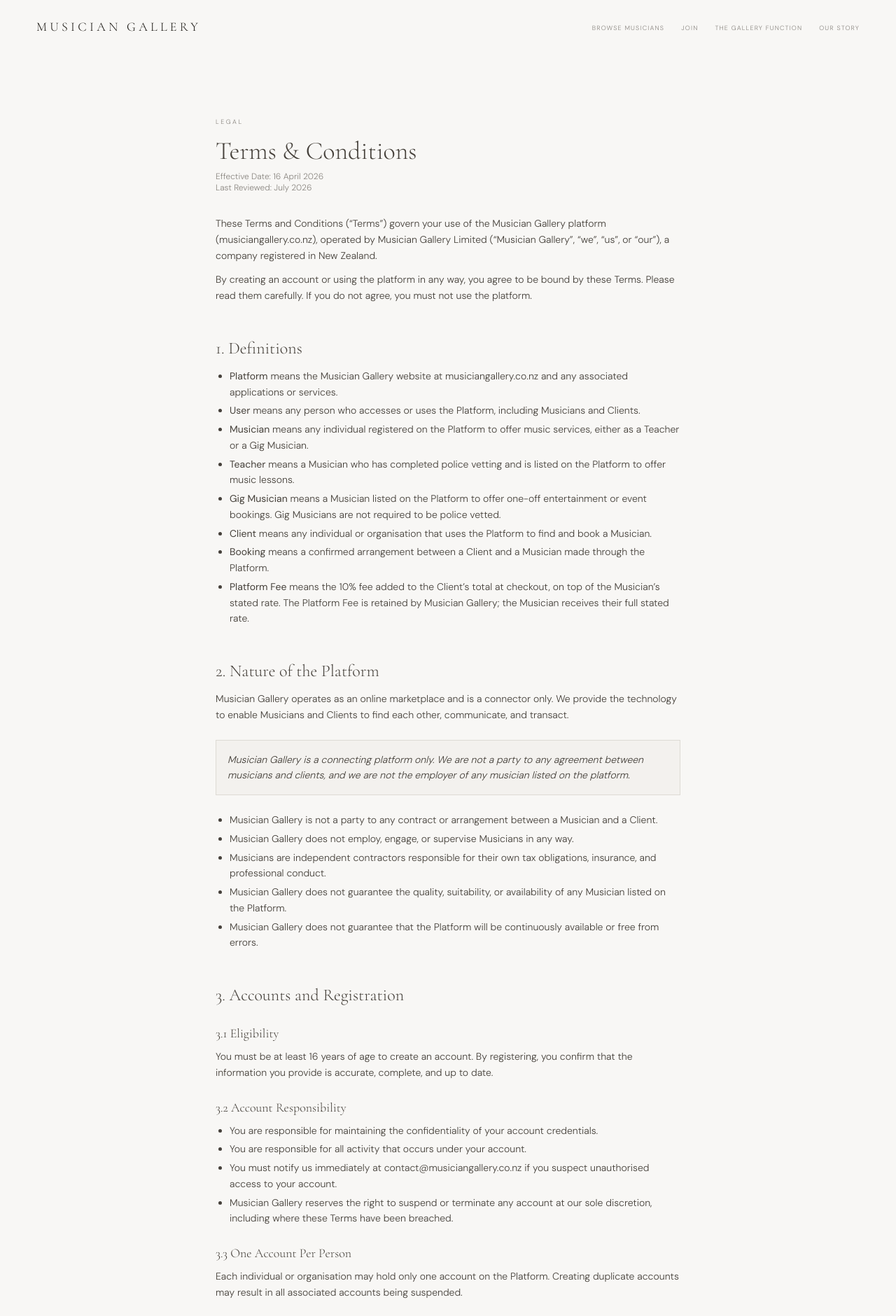
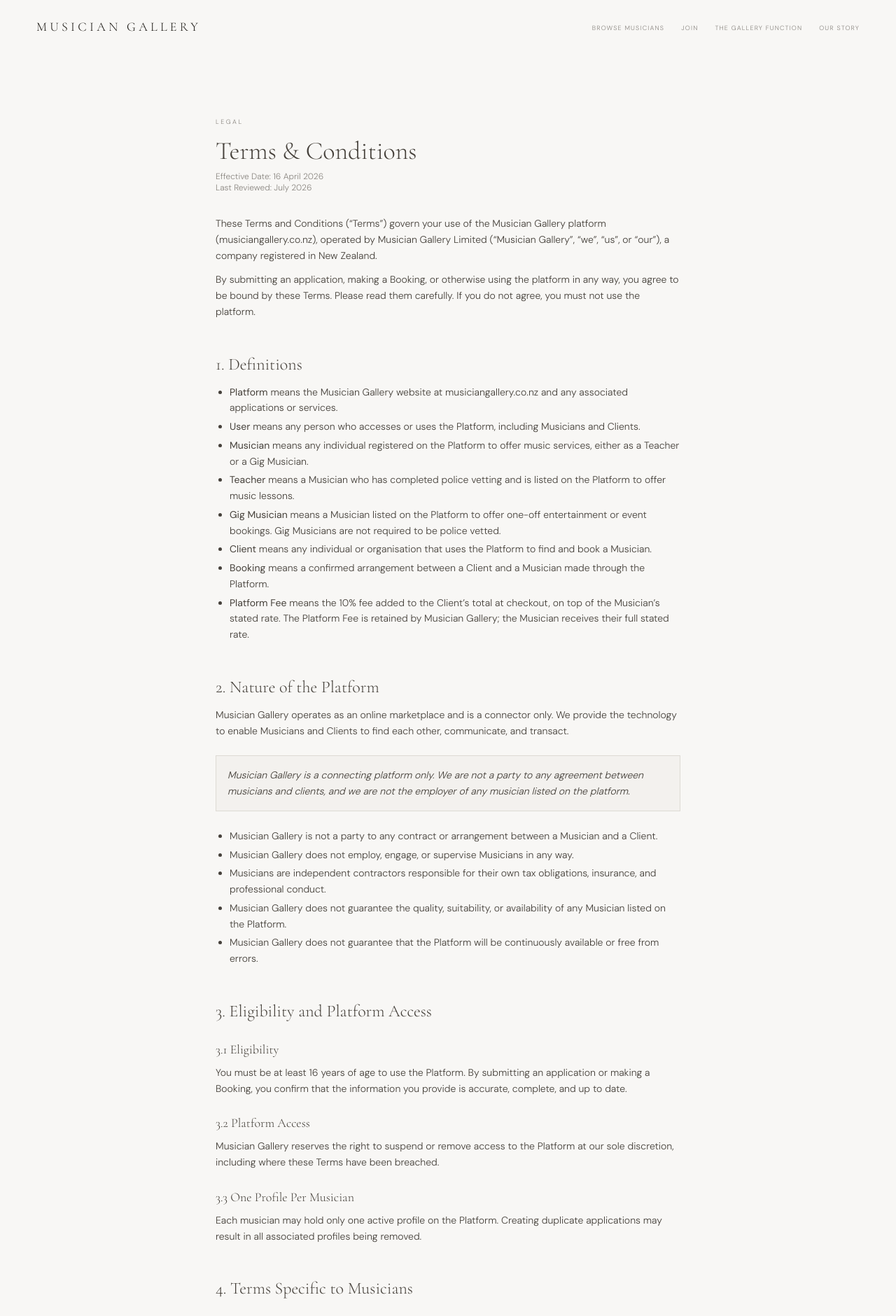
Before and after one commit to musiciangallery/Musician-Gallery, a Next.js app: page /terms in a window 1280 px wide. Shown: the top 1880 px of the page at 70% size. Built offline with nearby package versions, Linux system fonts and the light colour scheme.

Commit message:
Update page.tsx

```diff
--- a/src/app/terms/page.tsx
+++ b/src/app/terms/page.tsx
@@ -24,9 +24,10 @@ export default function TermsPage() {
         registered in New Zealand.
       </p>
       <p className={p}>
-        By creating an account or using the platform in any way, you agree to
-        be bound by these Terms. Please read them carefully. If you do not
-        agree, you must not use the platform.
+        By submitting an application, making a Booking, or otherwise using
+        the platform in any way, you agree to be bound by these Terms.
+        Please read them carefully. If you do not agree, you must not use
+        the platform.
       </p>
 
       <h2 className={h2}>1. Definitions</h2>
@@ -103,35 +104,24 @@ export default function TermsPage() {
         </li>
       </ul>
 
-      <h2 className={h2}>3. Accounts and Registration</h2>
+      <h2 className={h2}>3. Eligibility and Platform Access</h2>
       <h3 className={h3}>3.1 Eligibility</h3>
       <p className={p}>
-        You must be at least 16 years of age to create an account. By
-        registering, you confirm that the information you provide is
-        accurate, complete, and up to date.
+        You must be at least 16 years of age to use the Platform. By
+        submitting an application or making a Booking, you confirm that
+        the information you provide is accurate, complete, and up to date.
       </p>
-      <h3 className={h3}>3.2 Account Responsibility</h3>
-      <ul className={ul}>
-        <li>
-          You are responsible for maintaining the confidentiality of your
-          account credentials.
-        </li>
-        <li>You are responsible for all activity that occurs under your account.</li>
-        <li>
-          You must notify us immediately at contact@musiciangallery.co.nz if
-          you suspect unauthorised access to your account.
-        </li>
-        <li>
-          Musician Gallery reserves the right to suspend or terminate any
-          account at our sole discretion, including where these Terms have
-          been breached.
-        </li>
-      </ul>
-      <h3 className={h3}>3.3 One Account Per Person</h3>
+      <h3 className={h3}>3.2 Platform Access</h3>
       <p className={p}>
-        Each individual or organisation may hold only one account on the
-        Platform. Creating duplicate accounts may result in all associated
-        accounts being suspended.
+        Musician Gallery reserves the right to suspend or remove access to
+        the Platform at our sole discretion, including where these Terms
+        have been breached.
+      </p>
+      <h3 className={h3}>3.3 One Profile Per Musician</h3>
+      <p className={p}>
+        Each musician may hold only one active profile on the Platform.
+        Creating duplicate applications may result in all associated
+        profiles being removed.
       </p>
 
       <h2 className={h2}>4. Terms Specific to Musicians</h2>
@@ -393,7 +383,7 @@ export default function TermsPage() {
         <li>Harass, threaten, or abuse other Users</li>
         <li>Post or transmit any content that is unlawful, offensive, or defamatory</li>
         <li>Attempt to circumvent, disable, or interfere with the security features of the Platform</li>
-        <li>Create multiple accounts or impersonate another person or organisation</li>
+        <li>Submit duplicate applications or impersonate another person or organisation</li>
       </ul>
       <p className={p}>
         Breach of any of the above may result in immediate suspension or
@@ -437,14 +427,15 @@ export default function TermsPage() {
       <p className={p}>
         Musician Gallery may update these Terms from time to time. When we
         do, we will update the effective date at the top of this document.
-        Where changes are material, we will notify registered Users by
-        email at least 14 days before the changes take effect.
+        Where changes are material, we will notify Users by email at least
+        14 days before the changes take effect.
       </p>
       <p className={p}>
         Continued use of the Platform after updated Terms take effect
         constitutes your acceptance of the new Terms. If you do not agree
-        with updated Terms, you must stop using the Platform and may close
-        your account.
+        with updated Terms, you must stop using the Platform. You may
+        request removal of your profile and data at any time (see our
+        Privacy Policy).
       </p>
 
       <h2 className={h2}>12. Governing Law</h2>
```
